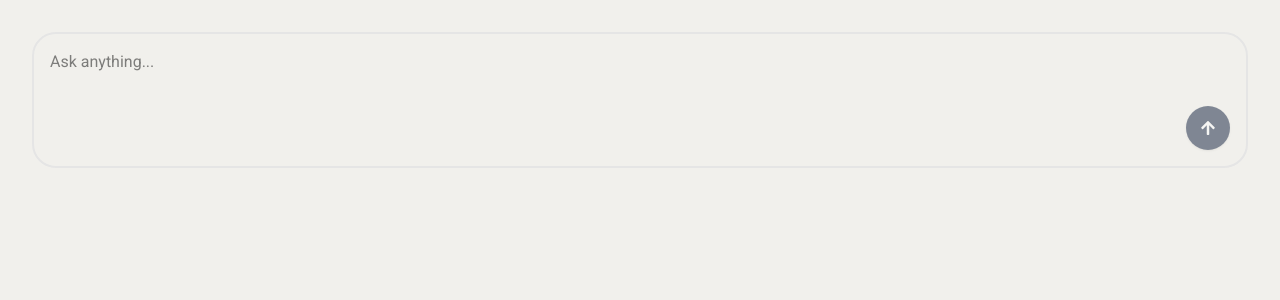
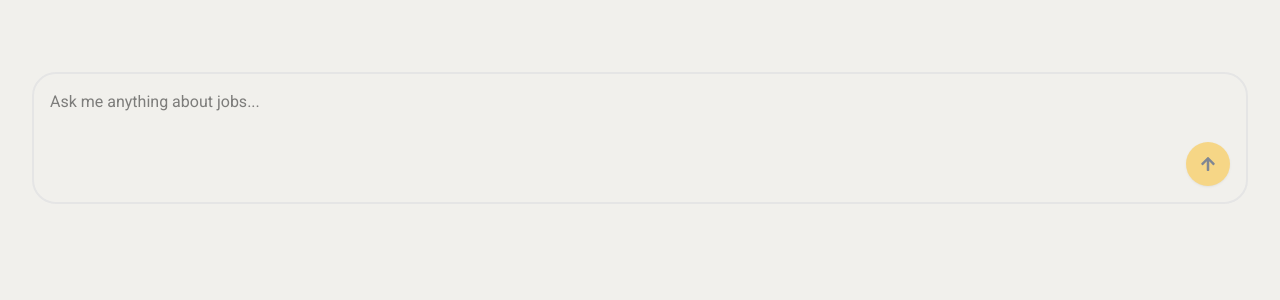
Before and after one commit to JayaniAnu10/Smart-Part-time-job-finder, a React (Vite) app in the folder frontend/part-time-react/: page /chatbot in a window 1280 px wide. Shown: the top 300 px of the page. Built offline with nearby package versions, Linux system fonts and the light colour scheme.

Commit message:
Add styles to chatbot messaging and setup react markdown

```diff
--- a/frontend/part-time-react/package.json
+++ b/frontend/part-time-react/package.json
@@ -20,6 +20,7 @@
     "react-dom": "^19.2.0",
     "react-hook-form": "^7.68.0",
     "react-icons": "^5.5.0",
+    "react-markdown": "^10.1.0",
     "react-router-dom": "^7.10.1",
     "tailwind-merge": "^3.4.0",
     "tailwindcss": "^4.1.18",
--- a/frontend/part-time-react/src/components/ChatBot.tsx
+++ b/frontend/part-time-react/src/components/ChatBot.tsx
@@ -12,14 +12,19 @@ type ChatResponse = {
   message: string;
 };
 
+type Message = {
+  content: string;
+  role: "user" | "bot";
+};
+
 const ChatBot = () => {
-  const [messages, setMessages] = useState<string[]>([]);
+  const [messages, setMessages] = useState<Message[]>([]);
   const conversationId = useRef(crypto.randomUUID());
   const { register, handleSubmit, reset, formState } = useForm<FormData>();
 
   const onSubmit = async ({ prompt }: FormData) => {
     reset();
-    setMessages((prev) => [...prev, prompt]);
+    setMessages((prev) => [...prev, { content: prompt, role: "user" }]);
     const { data } = await axios.post<ChatResponse>(
       "http://localhost:8080/api/chat",
       {
@@ -27,7 +32,7 @@ const ChatBot = () => {
         conversationId: conversationId.current,
       }
     );
-    setMessages((prev) => [...prev, data.message]);
+    setMessages((prev) => [...prev, { content: data.message, role: "bot" }]);
   };
 
   const onKeyDown = (e: KeyboardEvent<HTMLFormElement>) => {
@@ -38,16 +43,25 @@ const ChatBot = () => {
   };
 
   return (
-    <div>
-      <div>
+    <div className="m-8">
+      <div className="flex flex-col gap-3 mb-5">
         {messages.map((message, index) => (
-          <p key={index}>{message}</p>
+          <p
+            key={index}
+            className={`px-3 py-1 rounded-xl ${
+              message.role === "user"
+                ? "bg-yellow-400 text-[#0f1f3d] self-end"
+                : "bg-blue-100 text-[#0f1f3d] dark:text-white dark:bg-blue-900 self-start"
+            }`}
+          >
+            {message.content}
+          </p>
         ))}
       </div>
       <form
         onSubmit={handleSubmit(onSubmit)}
         onKeyDown={onKeyDown}
-        className="flex flex-col gap-2 items-end border-2 border-border p-4 rounded-3xl m-8"
+        className="flex flex-col gap-1 items-end border-2 border-border p-4 rounded-3xl mt-10"
       >
         <textarea
           {...register("prompt", {
@@ -55,11 +69,11 @@ const ChatBot = () => {
             validate: (data) => data.trim().length > 0,
           })}
           className="w-full border-0 focus:outline-0 resize-none"
-          placeholder="Ask anything..."
+          placeholder="Ask me anything about jobs..."
         />
         <Button
           disabled={!formState.isValid}
-          className="w-11 h-11 rounded-full bg-[#0f1f3d] cursor-pointer hover:bg-[#0f1f3d]"
+          className="w-11 h-11 rounded-full text-[#0f1f3d] cursor-pointer"
         >
           <FaArrowUp />
         </Button>
```
Also changed, not shown: 1 other file (tests, documents, lock files or other folders).
